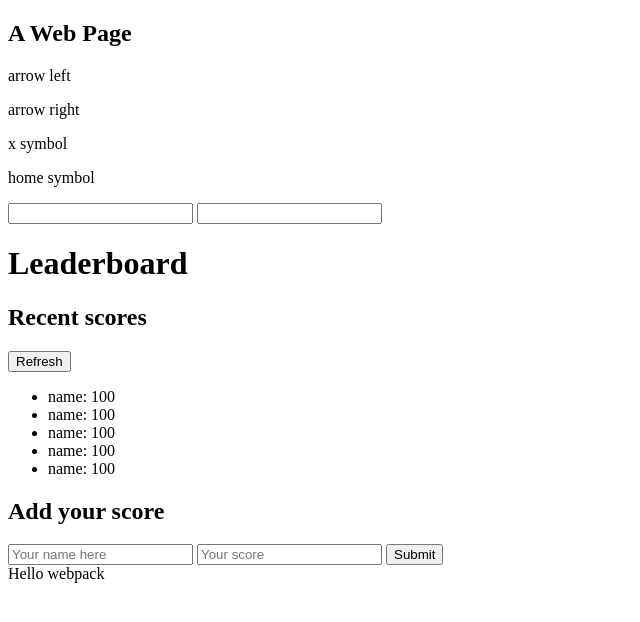
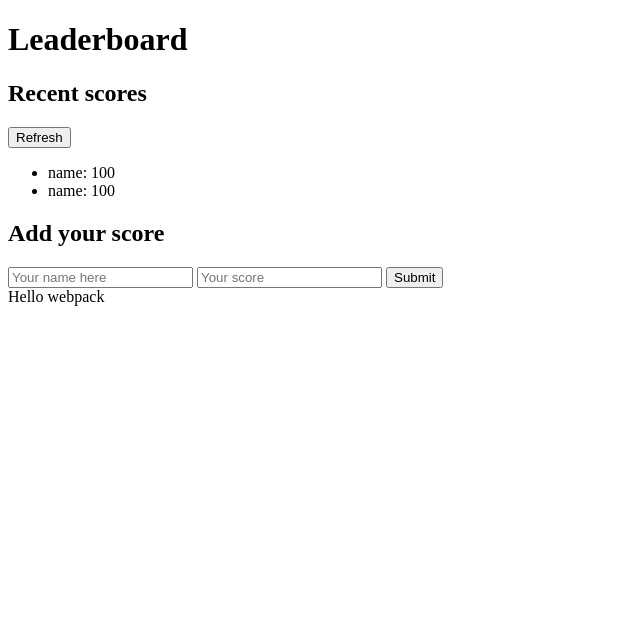
Before and after one commit to maov19/leaderboard, a website built with webpack: page src/index.html in a window 1280 px wide. Shown: the whole page, without its empty margins (0-640 px from the left). Built offline with nearby package versions, Linux system fonts and the light colour scheme.

Commit message:
Add basic html structure

```diff
--- a/src/index.html
+++ b/src/index.html
@@ -7,33 +7,28 @@
     <title>Leaderboard</title>
 </head>
 <body>
-    <nav>
-        <h1>A Web Page</h1>
-        <p>arrow left</p>
-        <p>arrow right</p>
-        <p>x symbol</p>
-        <p>home symbol</p>
-        <input type="text" name="insert" id="insert html">
-        <input type="text" name="searchbar" id="searchbar">
-    </nav>
     <h1>Leaderboard</h1>
-    <div>
+    <section id="container">
+        <div id="left-column">
+            <div id="recent-scores-title">
                 <h2>Recent scores</h2>
                 <button>Refresh</button>
-        <ul>
-            <li>name: 100</li>
-            <li>name: 100</li>
-            <li>name: 100</li>
+            </div>
+                <ul id="recent-scores">
                     <li>name: 100</li>
                     <li>name: 100</li>
                 </ul>
         </div>
+        <div id="right-column">
+            <div id="add-score-title">
+                <h2>Add your score</h2>
+            </div>
                 <form action="submit">
-        <h2>Add your score</h2>
                     <input type="text" placeholder="Your name here">
                     <input type="text" placeholder="Your score">
-        <button>Submit</button>
+                <button id="submit-button">Submit</button>
                 </form>
-
+        </div>
+    </section>
 </body>
 </html>
```
Lines whose indentation alone changed are shown as unchanged.
